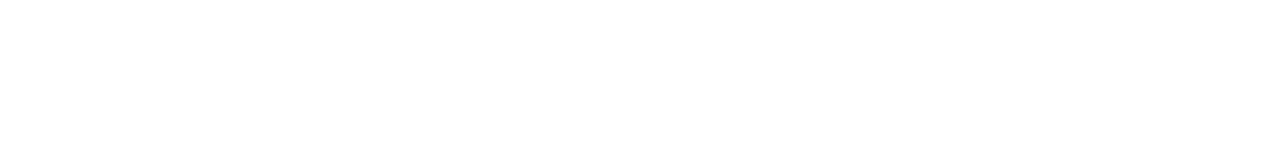
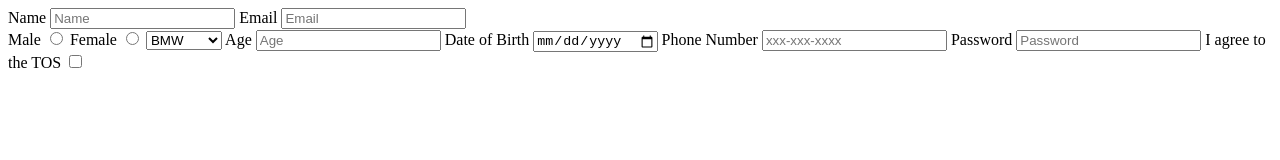
Before and after one commit to acciojob/signup-form-car-nisha-salunkhe272, a website: page main.html in a window 1280 px wide. Drawn offline with Linux system fonts and the light colour scheme.

Commit message:
created a submission

```diff
--- a/main.html
+++ b/main.html
@@ -8,6 +8,48 @@
 
 <body>
 	<!-- the entire body must be written by student -->
+	<form method = "post">
+		<label for="name"> Name </label>
+		<input placeholder="Name" type="text" id="name" required>
+
+
+		<label for="Email">Email </label>
+		<input placeholder="Email" type="Email" id="email" required>
+
+<br>
+		<label for="gender_m"> Male </label>
+		<input  type="radio" id="gender_m" name="gender" required>
+		<label for="gender_f"> Female </label>
+		<input  type="radio" id="gender_f" name= "gender" required>
+
+
+			<select placeholder="--Please choose an option--" id = "cars" required>
+			<option>BMW</option>
+			<option>Audi</option>
+			<option>Dzire</option>
+			<option>XUV 800</option>
+			<option>Harrier</option>
+
+		</select>
+
+		<label for="age">Age </label>
+		<input placeholder="Age" type="number" id="age" required>
+
+		<label for="DOB">Date of Birth </label>
+		<input  type="date" id="dob" required>
+
+		<label for="phone no"> Phone Number</label>
+		<input placeholder="xxx-xxx-xxxx" type="tel" id="tel" >
+
+		<label for="password"> Password	</label>
+		<input placeholder="Password" type="password" id="password" required>
+
+		<label for="I agree to the TOS"> I agree to the TOS</label>
+		<input placeholder="" type="checkbox" id="tos" required>
+
+
+
+	</form>
     <script type="text/javascript" src="./script.js">
 </script>
 
```
